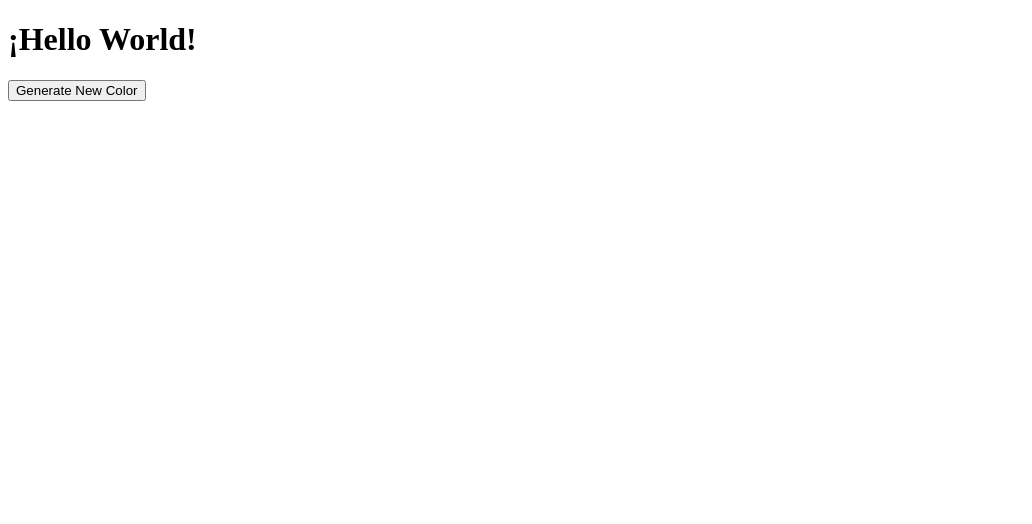
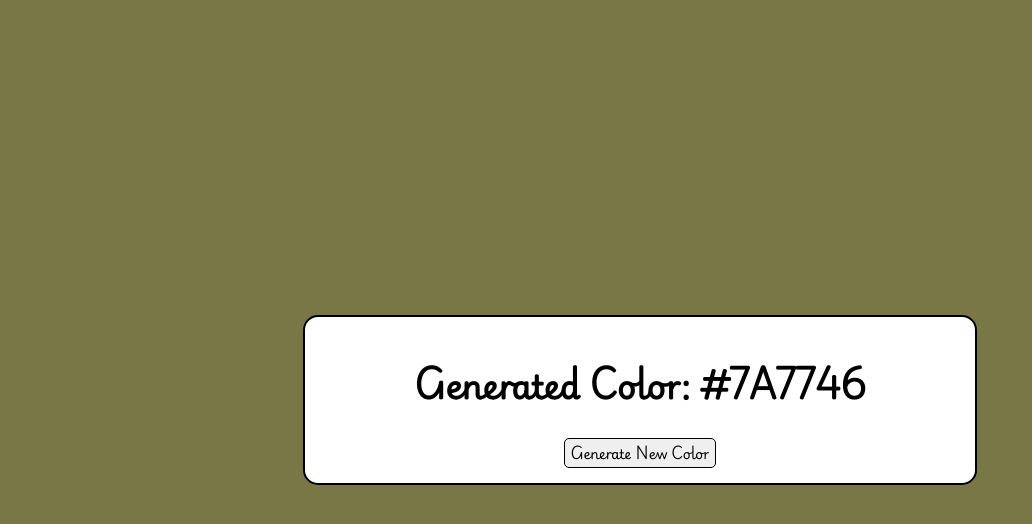
Before and after one commit to Dawwwei/hex-color-generator, a plain HTML site: page index.html in a window 1280 px wide. Shown: the whole page, without its empty margins (0-1032 px from the left). Drawn offline with Linux system fonts and the light colour scheme; the site is published under a folder, as on GitHub Pages, so addresses that start at the root find nothing.

Commit message:
Add hex color generator website files to github pages

```diff
--- a/index.html
+++ b/index.html
@@ -2,9 +2,9 @@
 <html lang="en">
 
 <head>
-    <link rel="stylesheet" href="/css/index.css">
-    <link rel="stylesheet" href="/fonts/fonts.css">
-    <script src="/js/index.js"></script>
+    <link rel="stylesheet" href="index.css">
+    <link rel="stylesheet" href="fonts.css">
+    <script src="index.js"></script>
     <meta charset="UTF-8">
     <meta name="viewport" content="width=device-width, initial-scale=1.0">
     <title>Hex Color Generator</title>
```
Also changed, not shown: PlaywriteNGModern.ttf (renamed from fonts/PlaywriteNGModern.ttf), fonts.css (renamed from fonts/fonts.css), index.css (renamed from css/index.css), index.js (renamed from js/index.js).
